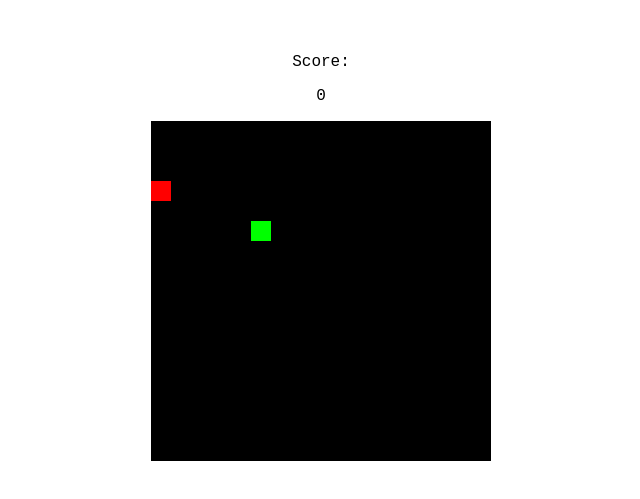
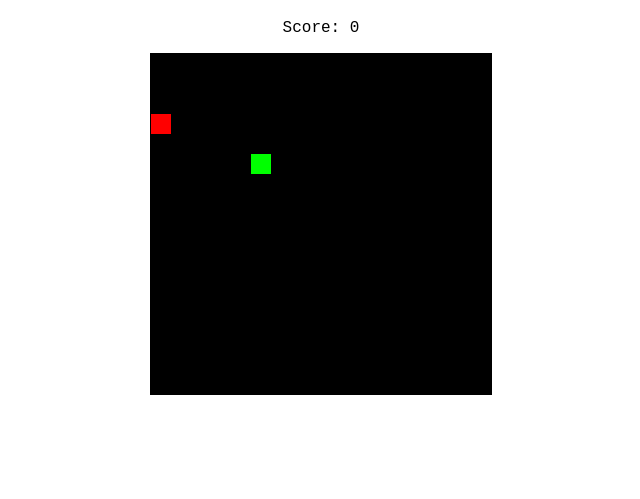
Before and after one commit to Anacleto-21/Game, a plain HTML site: page index.html in a window 1280 px wide. Shown: the part 61-560 px from the top of the page, without its empty margins (319-959 px from the left). Drawn offline with Linux system fonts and the light colour scheme.

Commit message:
Update index.html

```diff
--- a/index.html
+++ b/index.html
@@ -12,36 +12,39 @@
         body {
             overscroll-behavior: none;
         }
+        canvas {
+            border: 1px solid black;
+            display: block;
+            margin: 0 auto;
+        }
     </style>
 </head>
-
 <body>
     <h1>Snake</h1>
-        <br>
-        <p>Score: <div id="score">0</div></p>
-        <canvas id="schermo"></canvas>
+    <p>Score: <span id="score">0</span></p>
+    <canvas id="schermo" width="340" height="340"></canvas>
     <script>
-            //schetmo di gioco
+        // schetmo di gioco
         let schermo;
         let schermoWidth = 340;
         let schermoHeight = 340;
 
-            //snake
-            //head
+        // snake
+        // head
         let snakeWidth = 20;
         let snakeHeight = 20;
         let snakeX = 100;
         let snakeY = 100;
-            //body
+        // body
         let snakeBody = [];
 
-            //mela
+        // mela
         let melaWidth = 20;
         let melaHeight = 20;
         let melaX;
         let melaY;
 
-            //movimento
+        // movimento
         let startX;
         let startY;
 
@@ -56,25 +59,23 @@
         let deltaX;
         let deltaY;
 
-            //giocoOn
+        // giocoOn
         let giocoOn = true;
 
-            //gameOver
+        // gameOver
         let gameOver = false;
 
-            //body
+        // body
         let body = document.getElementById("body");
 
-            //score
-            let score = document.getElementById("score");
-            score = 0;
+        // score
+        let scoreElement = document.getElementById("score");
+        let score = 0;
 
-            //context
+        // context
         let context;
 
-
-
-            //caricamento pagina
+        // caricamento pagina
         window.onload = function() {
             schermo = document.getElementById("schermo");
             schermo.width = schermoWidth;
@@ -87,77 +88,74 @@
             setInterval(update, 100);
         }
 
-            //funzione update
+        // funzione update
         function update() {
-                if(giocoOn) {
+            if (giocoOn) {
                 context.fillStyle = "black";
-                context.fillRect(0, 0, schermoWidth, schermoHeight)
+                context.fillRect(0, 0, schermoWidth, schermoHeight);
 
                 context.fillStyle = "lime";
                 context.fillRect(snakeX, snakeY, snakeWidth, snakeHeight);
 
-                //controllo game over
+                // controllo game over
                 checkGameOver();
 
-                if(gameOver) {
+                if (gameOver) {
                     alert("Game Over");
                     gameOver = false;
                     giocoOn = false;
                 }
 
-                if(snakeX === melaX && snakeY === melaY) {
+                if (snakeX === melaX && snakeY === melaY) {
                     placeApple();
-
                     score += 1;
-                        document.getElementById("score").innerText = score;
-
-                        snakeBody.push([melaX, melaY]);
+                    scoreElement.innerText = score;
+                    snakeBody.push([snakeX, snakeY]);
                 }
 
-                for(let i = snakeBody.length - 1; i > 0; i--) {
+                for (let i = snakeBody.length - 1; i > 0; i--) {
                     snakeBody[i] = snakeBody[i - 1];
                 }
 
-                if(true) {
+                if (snakeBody.length) {
                     snakeBody[0] = [snakeX, snakeY];
                 }
 
                 context.fillStyle = "red";
                 context.fillRect(melaX, melaY, melaWidth, melaHeight);
 
-                for(let i = 0; i < snakeBody.length; i++) {
+                for (let i = 0; i < snakeBody.length; i++) {
                     context.fillStyle = "lime";
                     context.fillRect(snakeBody[i][0], snakeBody[i][1], 20, 20);
                 }
             }
         }
 
-            //funzione placeApple
+        // funzione placeApple
         function placeApple() {
-                melaX = Math.floor(Math.random() * 17) * 20;
-                melaY = Math.floor(Math.random() * 17) * 20;
+            melaX = Math.floor(Math.random() * (schermoWidth / melaWidth)) * melaWidth;
+            melaY = Math.floor(Math.random() * (schermoHeight / melaHeight)) * melaHeight;
         }
 
-            //funzione moveSnake
+        // funzione moveSnake
         function moveSnake() {
             setInterval(function() {
-                    if(moveR === true && moveL === false) {
+                if (moveR && !moveL) {
                     snakeX += 20;
                 }
-                    if(moveL === true && moveR === false) {
+                if (moveL && !moveR) {
                     snakeX -= 20;
                 }
-                    if(moveU === true && moveD === false) {
+                if (moveU && !moveD) {
                     snakeY -= 20;
                 }
-                    if(moveD === true && moveU === false) {
+                if (moveD && !moveU) {
                     snakeY += 20;
                 }
             }, 100);
         }
 
-
-            //eventi tocco
+        // eventi tocco
         body.addEventListener("touchstart", function(event) {
             startX = event.touches[0].clientX;
             startY = event.touches[0].clientY;
@@ -166,30 +164,30 @@
 
         body.addEventListener("touchmove", function(event) {
             currentX = event.touches[0].clientX;
-                currentY = event.touches[0].clientY
+            currentY = event.touches[0].clientY;
 
             deltaX = currentX - startX;
             deltaY = currentY - startY;
 
-                if(Math.abs(deltaX) > Math.abs(deltaY)) {
-                    if(deltaX > 0 && moveL === false) {
+            if (Math.abs(deltaX) > Math.abs(deltaY)) {
+                if (deltaX > 0 && !moveL) {
                     moveR = true;
                     moveL = false;
                     moveU = false;
                     moveD = false;
-                    } else if(deltaX < 0 && moveR === false){
+                } else if (deltaX < 0 && !moveR) {
                     moveL = true;
                     moveR = false;
                     moveU = false;
                     moveD = false;
                 }
             } else {
-                    if(deltaY > 0 && moveU === false) {
+                if (deltaY > 0 && !moveU) {
                     moveD = true;
                     moveU = false;
                     moveR = false;
                     moveL = false;
-                    } else if(deltaY < 0 && moveD === false) {
+                } else if (deltaY < 0 && !moveD) {
                     moveU = true;
                     moveD = false;
                     moveR = false;
@@ -202,14 +200,14 @@
             event.preventDefault();
         });
 
-            //gameOver
+        // gameOver
         function checkGameOver() {
-                if(snakeX < 0 || snakeX > 350 || snakeY < 0 || snakeY > 350) {
+            if (snakeX < 0 || snakeX >= schermoWidth || snakeY < 0 || snakeY >= schermoHeight) {
                 gameOver = true;
             }
 
-                for(let i = 1; i < snakeBody.length; i++) {
-                    if(snakeX === snakeBody[i][0] && snakeY === snakeBody[i][1]) {
+            for (let i = 1; i < snakeBody.length; i++) {
+                if (snakeX === snakeBody[i][0] && snakeY === snakeBody[i][1]) {
                     gameOver = true;
                 }
             }
```
Lines whose indentation alone changed are shown as unchanged.
